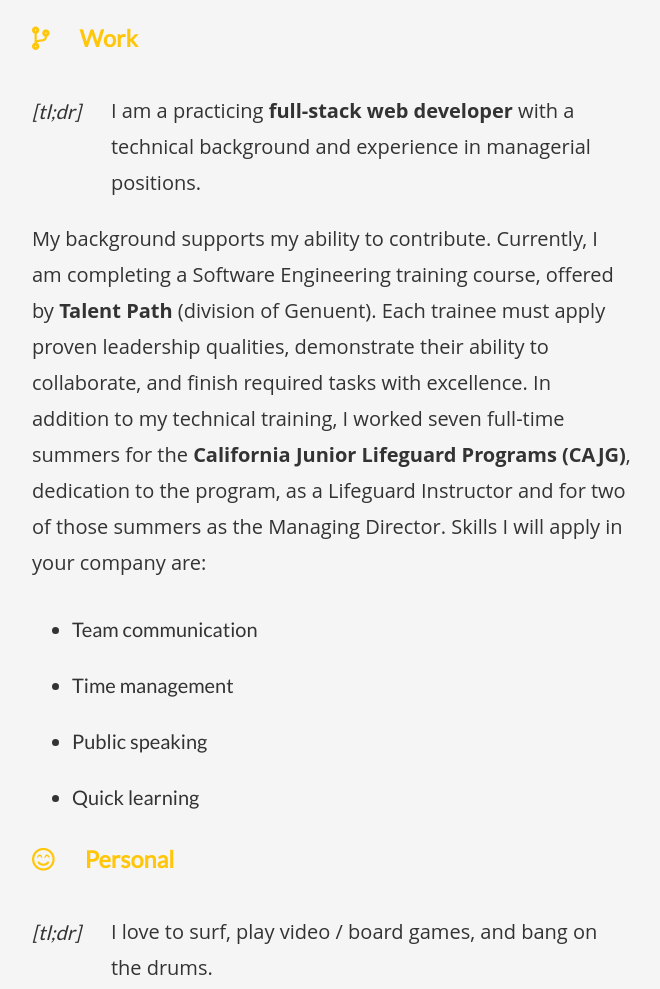
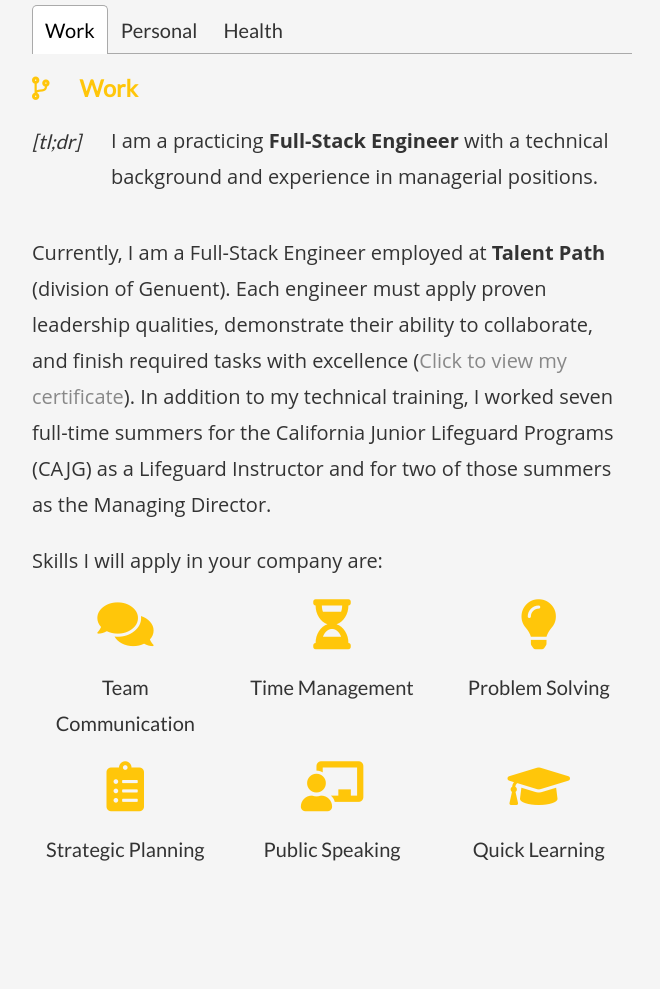
Before and after one commit to ScotteRoberts/ScotteRoberts.github.io, a Gatsby site: page / in a window 1280 px wide. Shown: the part 974-1963 px from the top of the page, without its empty margins (308-968 px from the left). Built offline with nearby package versions, Linux system fonts and the light colour scheme; Gatsby itself is replaced by a stand-in of ours.

Commit message:
Add Tabs and clean description

```diff
--- a/package.json
+++ b/package.json
@@ -25,7 +25,8 @@
     "react": "^16.8.4",
     "react-dom": "^16.8.4",
     "react-helmet": "^5.2.0",
-    "react-lazy-load": "^3.0.13"
+    "react-lazy-load": "^3.0.13",
+    "react-tabs": "^3.0.0"
   },
   "repository": {
     "type": "git",
--- a/src/components/Health.js
+++ b/src/components/Health.js
@@ -18,10 +18,19 @@ const Health = () => (
       WellSteps, a blog dedicated providing education on employee wellness solutions, a healthy
       employee has:
     </p>
-    <ul>
-      <li>improved behavior</li>
-      <li>improved productivity</li>
-      <li>less cost in medical coverage</li>
+    <ul className="icon-list">
+      <li>
+        <i className="fas fa-user-check" style={{ color: 'green' }} />
+        Improved Behavior
+      </li>
+      <li>
+        <i className="fas fa-business-time" style={{ color: 'green' }} />
+        Improved Productivity
+      </li>
+      <li>
+        <i className="fas fa-user-md" style={{ color: 'red' }} />
+        Less Cost in Medical Coverage
+      </li>
     </ul>
     <p>
       I take personal pride in living a healthy, active lifestyle and practice healthy habbits
--- a/src/components/Overview.js
+++ b/src/components/Overview.js
@@ -1,16 +1,31 @@
 import React from 'react';
+import { Tab, Tabs, TabList, TabPanel } from 'react-tabs';
 import Work from './Work';
 import Personal from './Personal';
 import Health from './Health';
 import '../styles/overview.css';
+import '../styles/tabs.css';
 
 const Overview = () => (
   <article id="overview">
     <h2>Overview</h2>
+    <Tabs>
+      <TabList>
+        <Tab>Work</Tab>
+        <Tab>Personal</Tab>
+        <Tab>Health</Tab>
+      </TabList>
+      <TabPanel>
+        <Work />
+      </TabPanel>
+      <TabPanel>
+        <Personal />
+      </TabPanel>
+      <TabPanel>
+        <Health />
+      </TabPanel>
+    </Tabs>
     {/* Start entering something for tabbed information */}
-    <Work />
-    <Personal />
-    <Health />
   </article>
 );
 
--- a/src/components/Work.js
+++ b/src/components/Work.js
@@ -9,24 +9,45 @@ const Work = () => (
     <span className="summary">
       <em>[tl;dr]</em>
       <p className="tab">
-        I am a practicing <strong>full-stack web developer</strong> with a technical background and
+        I am a practicing <strong>Full-Stack Engineer</strong> with a technical background and
         experience in managerial positions.
       </p>
     </span>
     <p>
-      My background supports my ability to contribute. Currently, I am completing a Software
-      Engineering training course, offered by <strong>Talent Path</strong> (division of Genuent).
-      Each trainee must apply proven leadership qualities, demonstrate their ability to collaborate,
-      and finish required tasks with excellence. In addition to my technical training, I worked
-      seven full-time summers for the <strong>California Junior Lifeguard Programs (CAJG)</strong>,
-      dedication to the program, as a Lifeguard Instructor and for two of those summers as the
-      Managing Director. Skills I will apply in your company are:
+      Currently, I am a Full-Stack Engineer employed at {` `}
+      <strong>Talent Path</strong> (division of Genuent). Each engineer must apply proven leadership
+      qualities, demonstrate their ability to collaborate, and finish required tasks with excellence
+      (
+      <a href="https://www.youracclaim.com/badges/b9bcfbd9-be9f-4ba0-af44-668bdb1cca65/public_url">
+        Click to view my certificate
+      </a>
+      ). In addition to my technical training, I worked seven full-time summers for the California
+      Junior Lifeguard Programs (CAJG) as a Lifeguard Instructor and for two of those summers as the
+      Managing Director.
     </p>
-    <ul>
-      <li>Team communication</li>
-      <li>Time management</li>
-      <li>Public speaking</li>
-      <li>Quick learning</li>
+    <p>Skills I will apply in your company are:</p>
+    <ul className="icon-list">
+      <li>
+        <i className="fas fa-comments" /> Team Communication
+      </li>
+      <li>
+        <i className="fas fa-hourglass-half" /> Time Management
+      </li>
+      <li>
+        <i className="fas fa-lightbulb" /> Problem Solving
+      </li>
+      <li>
+        <i className="fas fa-clipboard-list" />
+        Strategic Planning
+      </li>
+      <li>
+        <i className="fas fa-chalkboard-teacher" />
+        Public Speaking
+      </li>
+      <li>
+        <i className="fas fa-graduation-cap" />
+        Quick Learning
+      </li>
     </ul>
   </React.Fragment>
 );
--- a/src/data/projects.js
+++ b/src/data/projects.js
@@ -3,7 +3,7 @@ const projectData = [
     title: 'Aura',
     type: 'Web Application',
     description: 'Business finder that matches your personality.',
-    url: 'https://github.com/project-aura',
+    url: 'https://aura.community',
     img: {
       src: 'img/aura_screenshot.png',
     },
--- a/src/styles/general.css
+++ b/src/styles/general.css
@@ -3,6 +3,7 @@
   line-height: 1.8rem;
   font-family: 'Lato', sans-serif;
   color: #333;
+  --gold: #ffc60a;
 }
 
 @media only screen and (max-width: 44rem) {
@@ -39,10 +40,6 @@ article {
 
 article h3 {
   margin: 1rem 0;
-}
-
-.summary {
-  margin: 1rem 0 0 0;
 }
 
 p {
--- a/src/styles/headers.css
+++ b/src/styles/headers.css
@@ -10,7 +10,7 @@ h3 {
   margin: 1rem 0;
   line-height: 1.25;
 
-  color: #ffc60a;
+  color: var(--gold);
 }
 
 h4 {
--- a/src/styles/overview.css
+++ b/src/styles/overview.css
@@ -1,8 +1,5 @@
-#overview ul li {
-  padding: 0.5rem 0;
-}
-
 .summary {
+  margin: 1rem 0;
   display: flex;
   flex-flow: row;
   align-items: flex-start;
@@ -10,4 +7,26 @@
 
 .summary p {
   margin: 0;
+  padding-bottom: 1rem;
 }
+
+.icon-list {
+  display: grid;
+  grid-template-columns: repeat(auto-fit, minmax(8rem, 1fr));
+  justify-items: center;
+  grid-gap: 1rem;
+  padding: 0;
+  list-style-type: none;
+}
+
+.icon-list li {
+  display: flex;
+  flex-direction: column;
+  text-align: center;
+}
+
+.icon-list li i {
+  padding-bottom: 1rem;
+  font-size: 2.5rem;
+  color: var(--gold);
+}
--- a/src/styles/projects.css
+++ b/src/styles/projects.css
@@ -6,9 +6,3 @@
 
   list-style: none;
 }
-
-@media all and (max-width: 50rem) {
-  #projects ul {
-    padding: 2rem;
-  }
-}
--- /dev/null
+++ b/src/styles/tabs.css
@@ -0,0 +1,56 @@
+.react-tabs {
+  -webkit-tap-highlight-color: transparent;
+}
+
+.react-tabs__tab-list {
+  border-bottom: 1px solid #aaa;
+  margin: 0 0 10px;
+  padding: 0;
+}
+
+.react-tabs__tab {
+  display: inline-block;
+  border: 1px solid transparent;
+  border-bottom: none;
+  bottom: -1px;
+  position: relative;
+  list-style: none;
+  padding: 6px 12px;
+  cursor: pointer;
+}
+
+.react-tabs__tab--selected {
+  background: #fff;
+  border-color: #aaa;
+  color: black;
+  border-radius: 5px 5px 0 0;
+}
+
+.react-tabs__tab--disabled {
+  color: GrayText;
+  cursor: default;
+}
+
+.react-tabs__tab:focus {
+  box-shadow: 0 0 5px hsl(208, 99%, 50%);
+  border-color: hsl(208, 99%, 50%);
+  outline: none;
+}
+
+.react-tabs__tab:focus:after {
+  content: '';
+  position: absolute;
+  height: 5px;
+  left: -4px;
+  right: -4px;
+  bottom: -5px;
+  background: #fff;
+}
+
+.react-tabs__tab-panel {
+  display: none;
+}
+
+.react-tabs__tab-panel--selected {
+  display: block;
+}
```
Also changed, not shown: 1 other file.
